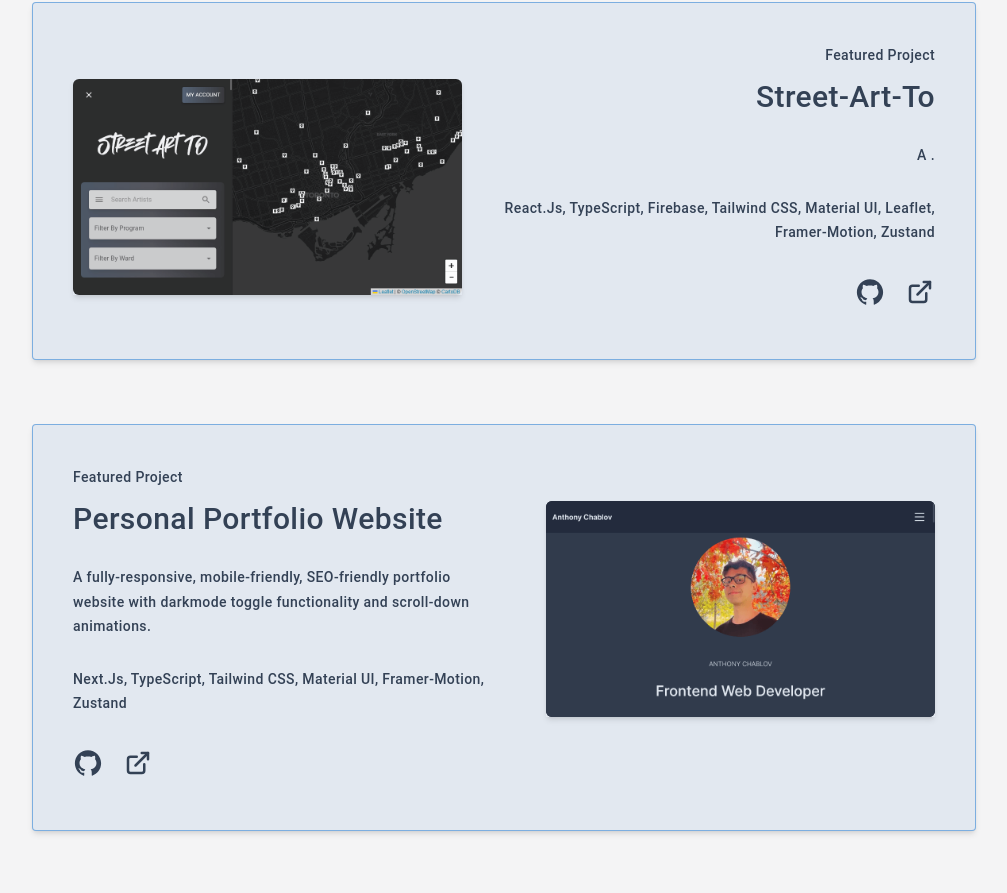
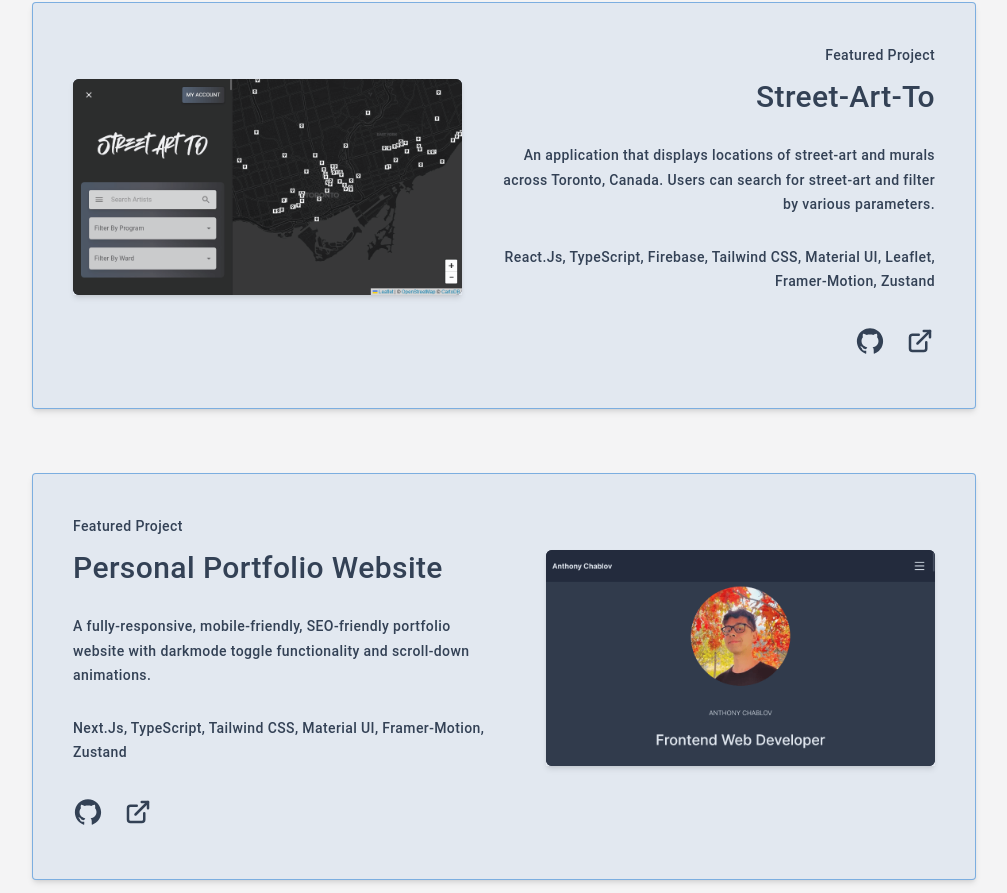
Before and after one commit to AnthonyChablov/personal-website-v2, a Next.js app: page / in a window 1280 px wide. Shown: the part 2206-3099 px from the top of the page, without its empty margins (136-1143 px from the left). Built offline with nearby package versions, Linux system fonts and the light colour scheme.

Commit message:
add street-art-to description

```diff
--- a/components/Sections/Projects/Projects.tsx
+++ b/components/Sections/Projects/Projects.tsx
@@ -20,7 +20,7 @@ const Projects = () => {
     {
       project:'Featured Project',
       header: 'Street-Art-To',
-      paragraph: 'A .',
+      paragraph: 'An application that displays locations of street-art and murals across Toronto, Canada. Users can search for street-art and filter by various parameters.',
       madeWith : 'React.js, TypeScript, Firebase, Tailwind CSS, Material UI, Leaflet, Framer-Motion, Zustand',
       github: 'https://github.com/AnthonyChablov/street-art-to',
       link: 'https://street-art-to-ada52.web.app/',
```
